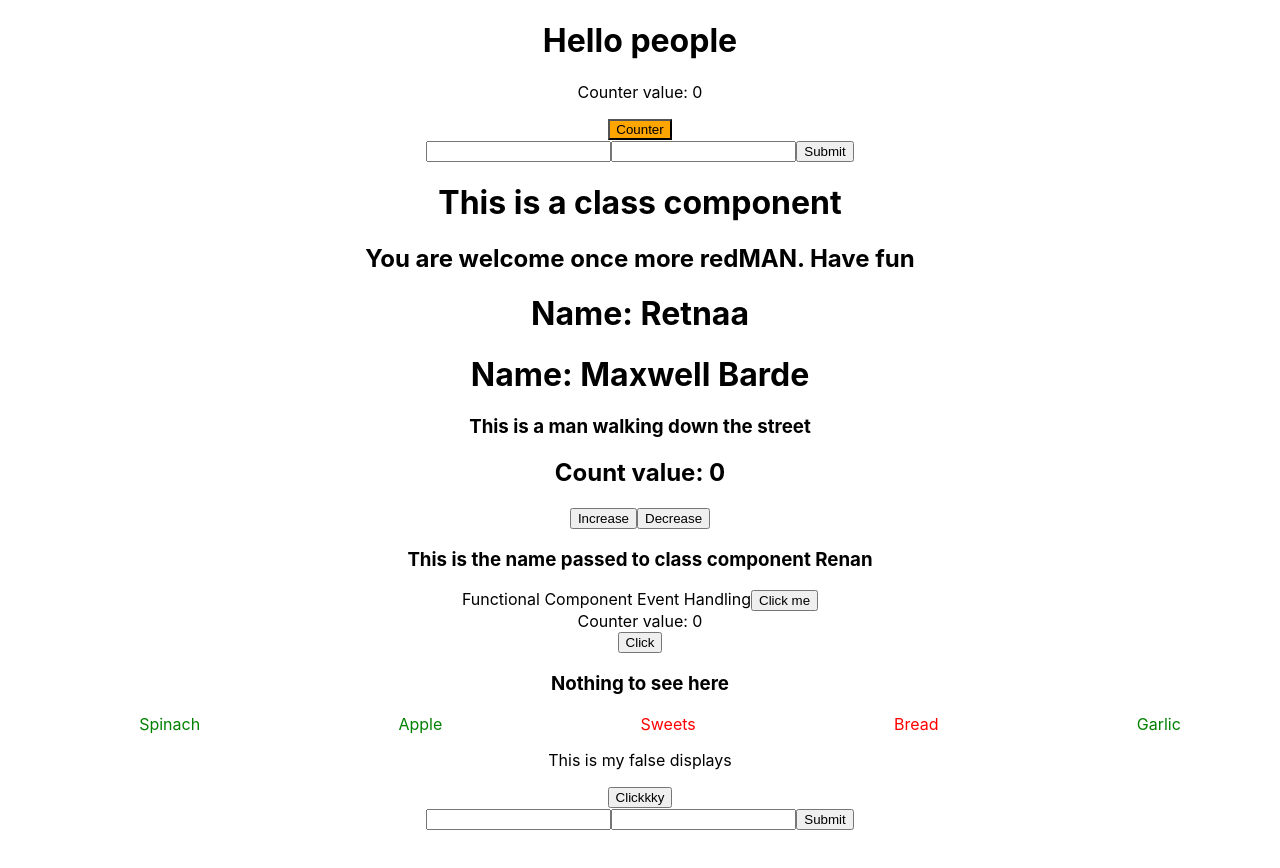
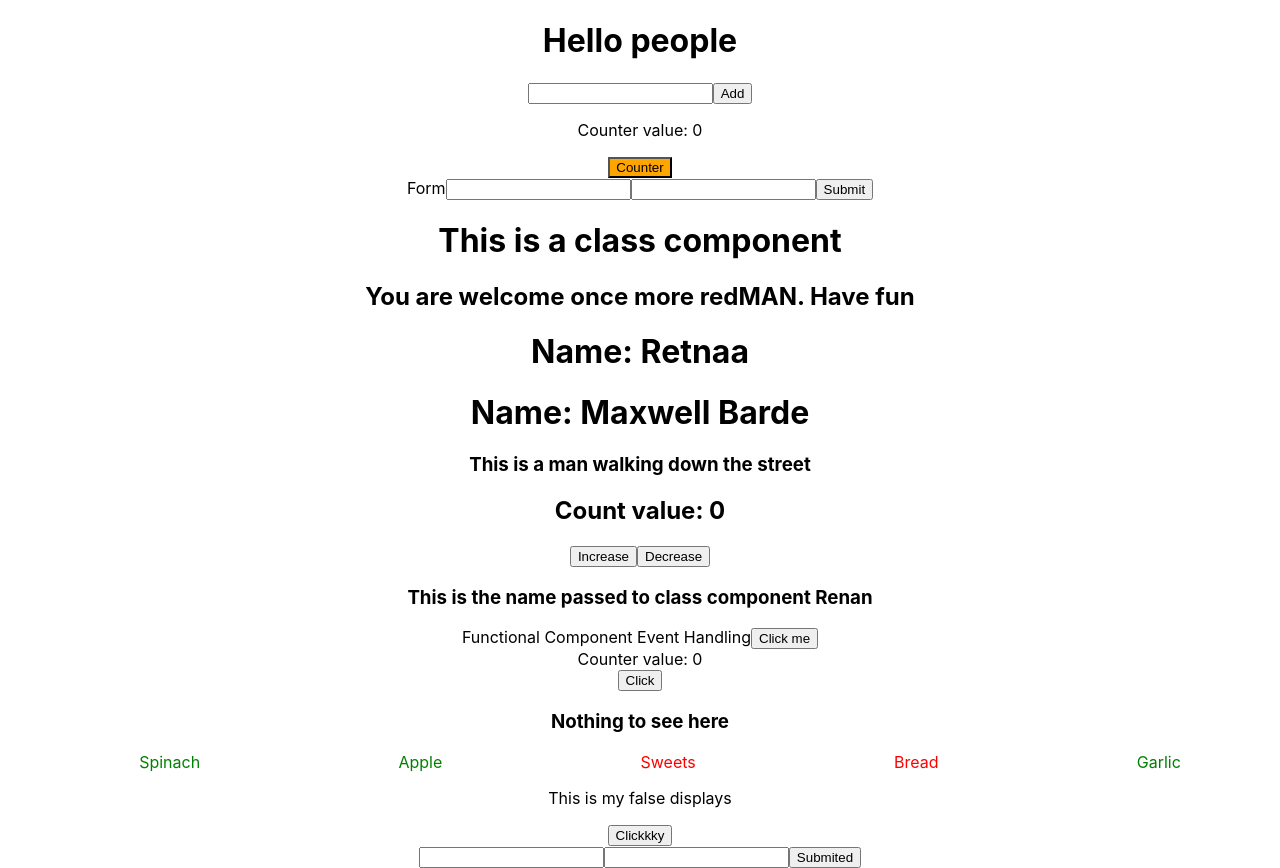
Before and after one commit to rdayok/learn-react, a React (Create React App) app: page / in a window 1280 px wide. Before the commit the page ends 830 px from the top, so only its background shows below. Built offline with nearby package versions, Linux system fonts and the light colour scheme.

Commit message:
playing around making a todo list

```diff
--- a/src/App.js
+++ b/src/App.js
@@ -15,13 +15,17 @@ import ChangeButtonColor from './components/ChangeButtonColor';
 import ElementVariable from './components/ElementVariable';
 import FetchingDummyData from './components/FetchingDummyData';
 import Form from './components/Form';
+import DataCapture from './components/DataCapture';
+import Todo from './components/ToDoList';
+import TodoListRender from './components/TodoListRender';
 
 function App() {
   return (
     <div className="App">
       <Hello/>
+      <Todo></Todo>
       <ChangeButtonColor></ChangeButtonColor>
-      <Form></Form>
+      <DataCapture></DataCapture>
       <Message></Message>
       <GreetUser></GreetUser>
       <Profile></Profile>
--- a/src/components/ConditionalComponent.js
+++ b/src/components/ConditionalComponent.js
@@ -3,8 +3,8 @@ import Counter from "./Counter";
 import FunctionalCounter from "./FunctionalCounter";
 
 export default function ConditionalComponent(){
+    const [display, setDisplay] = useState(false);
 
-    const [display, setDisplay] = useState(false);
     if(display){
         return (<div>
             <h3>This is a conditional component</h3>
--- a/src/components/Counter.js
+++ b/src/components/Counter.js
@@ -8,10 +8,13 @@ class Counter extends Component{
         };
     }
 
+
+    // I have to make this function an arrouw fuction if I didnt declare it as an arrow function in my render
     increament = () => {
         this.state.counter !== 30 ? this.setState({ counter: this.state.counter + 1 }) : this.setState({ counter: this.state.counter})
     }
 
+    // I could make this a method here because I have declared it as an arrrow function in my render
     decreament(){
         if(this.state.counter !== 0){
             this.setState({
--- a/src/components/DataCapture.jsx
+++ b/src/components/DataCapture.jsx
@@ -1,10 +1,11 @@
 import { Component } from "react";
 
-class Form extends Component{
+class DataCapture extends Component{
     state ={
          firstname: "",
          lastname: ""
     }
+
 
     handleFirstnameChange = (event) => {
         this.setState({
@@ -12,21 +13,25 @@ class Form extends Component{
         })
     }
 
-    handleLastnameChange (event)  {
+    handleLastnameChange = (event) => {
         this.setState({
             lastname: event.target.value
         })
     }
 
     handleSubmit = (event) => {
-
+        event.preventDefault();
+        console.log({
+            First_Name: this.state.firstname,
+            Last_Name: this.state.lastname
+        })
     }
 
     render(){
-        console.log(this.state.firstname, this.state.lastname)
         return(
-            <div>Form
+            <div>
                 <form onSubmit={this.handleSubmit}>
+                    Form
                     <input
                     onChange={this.handleFirstnameChange}
                     type="text"
@@ -46,4 +51,4 @@ class Form extends Component{
 
 }
 
-export default Form;
+export default DataCapture;
--- a/src/components/Form.jsx
+++ b/src/components/Form.jsx
@@ -17,7 +17,7 @@ export default function Form (){
 
     const handleSubmit = (event) => {
         event.preventDefault();
-        console.log("lastname")
+
     }
 
     console.log(firstName, lastName)
@@ -36,7 +36,7 @@ export default function Form (){
                 onChange={handleLastNameChange}
                 value={lastName}>
                 </input>
-                <button>Submit</button>
+                <button>Submited</button>
             </form>
         </div>
     )
--- /dev/null
+++ b/src/components/ToDoList.jsx
@@ -0,0 +1,29 @@
+import { useState } from "react"
+import TodoListRender from "./TodoListRender";
+
+export default function Todo(){
+    const [todo, setTodo] = useState(" ");
+    const [todoList, setTodoList] = useState([]);
+
+    const handleInputChange = (event) =>{
+        setTodo(event.target.value)
+    }
+
+    const handleSubmit = (event) => {
+        event.preventDefault();
+        let newList = todoList;
+        newList.push(todo);
+        setTodoList(newList)
+        setTodo("")
+    }
+
+    return(<div>
+        <form onSubmit={handleSubmit}>
+            <input value={todo} type="text" onChange={handleInputChange}></input>
+            <button type="submit">Add</button>
+        </form>
+        {todoList.map((item, index) => {
+            return <TodoListRender key={index} name={item}></TodoListRender>
+        })}
+    </div>)
+}
--- /dev/null
+++ b/src/components/TodoListRender.jsx
@@ -0,0 +1,3 @@
+export default function TodoListRender (props){
+    return <div>{props.name}</div>
+}
```
